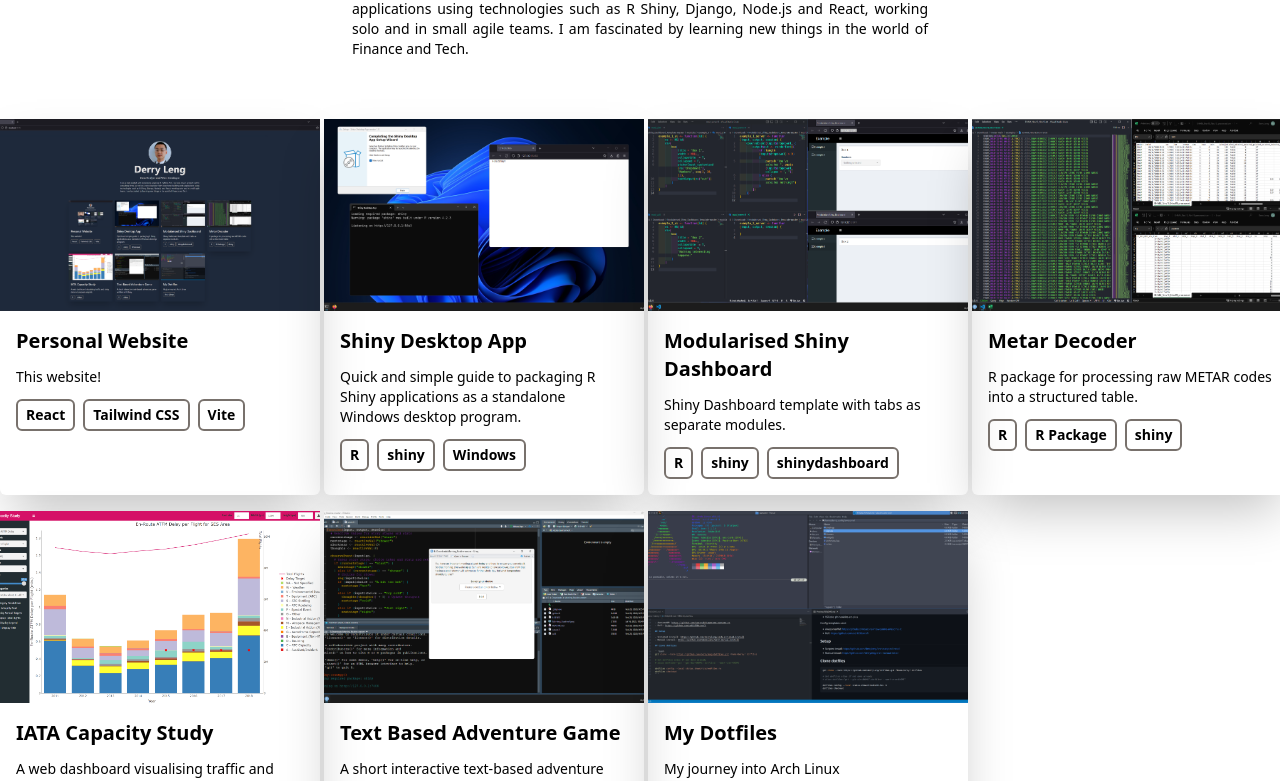
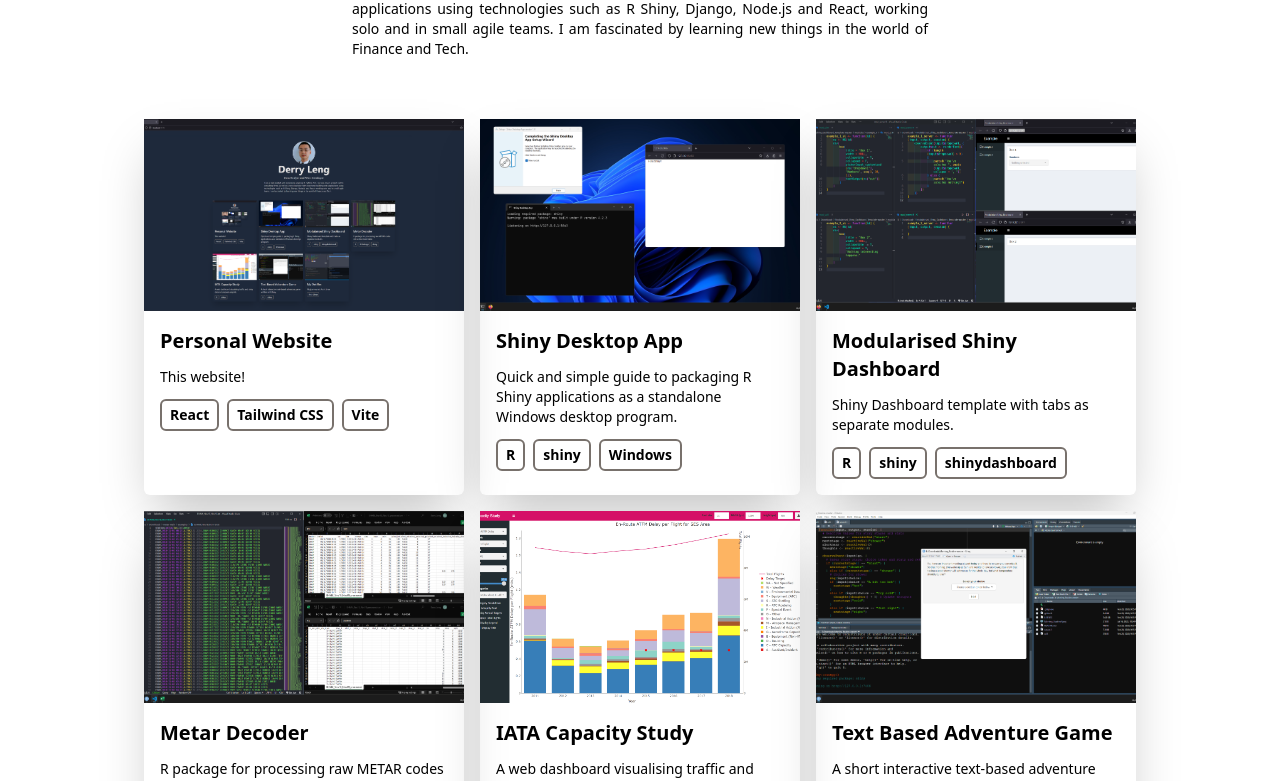
Before and after one commit to derryleng/personal-website, a React (Vite) app: page / in a window 1280 px wide. Shown: the part 409-1190 px from the top of the page. Built offline with nearby package versions, Linux system fonts and the light colour scheme.

Commit message:
Remove xl:grid-cols-4 in portfolio layout

```diff
--- a/src/components/portfolio/Portfolio.jsx
+++ b/src/components/portfolio/Portfolio.jsx
@@ -31,7 +31,7 @@
 export default function Portfolio() {
   return (
     <div className="flex flex-row items-center justify-center py-5">
-      <div className="grid grid-cols-1 gap-4 md:grid-cols-2 lg:grid-cols-3 xl:grid-cols-4">
+      <div className="grid grid-cols-1 gap-4 md:grid-cols-2 lg:grid-cols-3">
         {portfolioItems.map((project, index) => (
           <PortfolioItem
             key={index}
```
